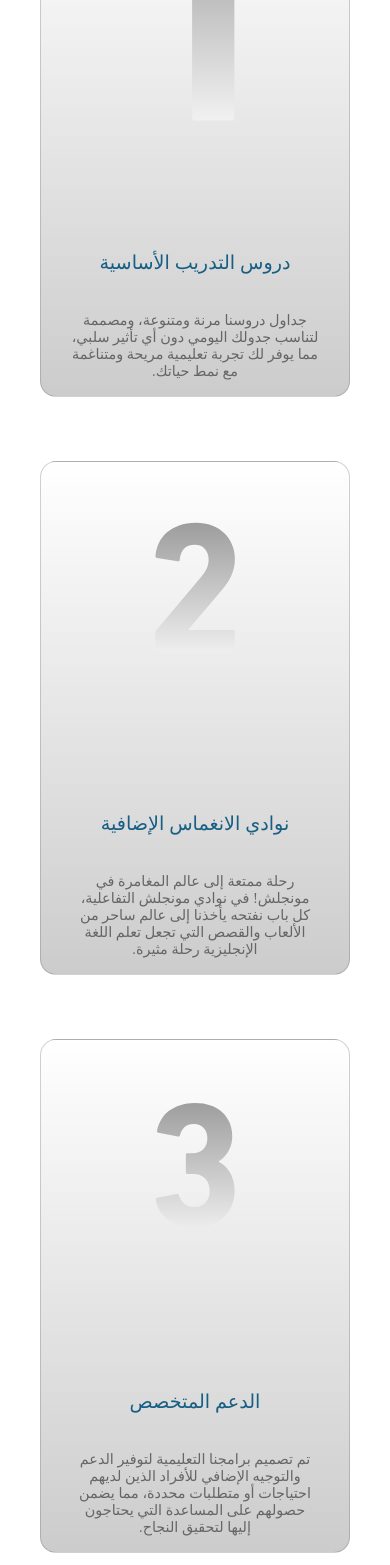
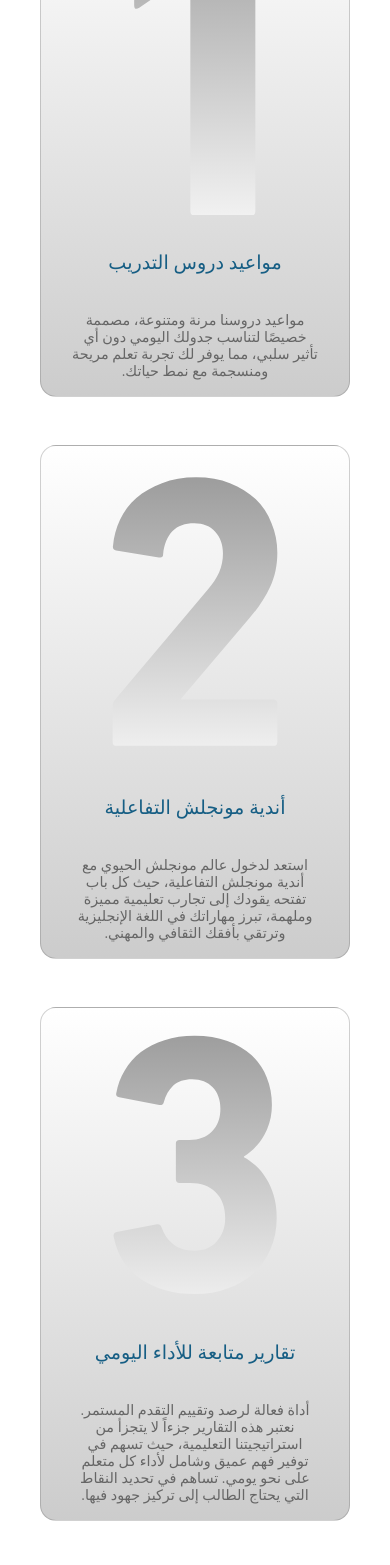
Before and after one commit to ZeinabAbdoo/monglish_adults, a Vue app: page / in a window 390 px wide. Shown: the part 1413-2978 px from the top of the page. Built offline with nearby package versions, Linux system fonts and the light colour scheme; no server answers; a web font is replaced by a local one.

Commit message:
Add the Full Edits in Section 2 in the AR $ EN versions

```diff
--- a/src/components/ar/AdultsSectionTwo.vue
+++ b/src/components/ar/AdultsSectionTwo.vue
@@ -17,9 +17,8 @@
             </linearGradient>
           </defs>
          </svg>
-        <h1>دروس التدريب الأساسية</h1>
-        <p>جداول دروسنا مرنة ومتنوعة، ومصممة لتناسب جدولك اليومي دون أي تأثير سلبي، مما يوفر لك تجربة تعليمية مريحة
-          ومتناغمة مع نمط حياتك.</p>
+        <h1>مواعيد دروس التدريب</h1>
+        <p>مواعيد دروسنا مرنة ومتنوعة، مصممة خصيصًا لتناسب جدولك اليومي دون أي تأثير سلبي، مما يوفر لك تجربة تعلم مريحة ومنسجمة مع نمط حياتك.</p>
       </div>
       <div class="sec2-card">
         <svg xmlns="http://www.w3.org/2000/svg" width="162" height="273" viewBox="0 0 162 263" fill="none">
@@ -34,9 +33,8 @@
             </linearGradient>
           </defs>
         </svg>
-        <h1>نوادي الانغماس الإضافية</h1>
-        <p>رحلة ممتعة إلى عالم المغامرة في مونجلش! في نوادي مونجلش التفاعلية، كل باب نفتحه يأخذنا إلى عالم ساحر من
-          الألعاب والقصص التي تجعل تعلم اللغة الإنجليزية رحلة مثيرة.</p>
+        <h1>أندية مونجلش التفاعلية</h1>
+        <p>استعد لدخول عالم مونجلش الحيوي مع أندية مونجلش التفاعلية، حيث كل باب تفتحه يقودك إلى تجارب تعليمية مميزة وملهمة، تبرز مهاراتك في اللغة الإنجليزية وترتقي بأفقك الثقافي والمهني.</p>
       </div>
       <div class="sec2-card">
         <svg xmlns="http://www.w3.org/2000/svg" width="162" height="273" viewBox="0 0 162 253" fill="none">
@@ -51,9 +49,8 @@
             </linearGradient>
           </defs>
         </svg>
-        <h1>الدعم المتخصص</h1>
-        <p>تم تصميم برامجنا التعليمية لتوفير الدعم والتوجيه الإضافي للأفراد الذين لديهم احتياجات أو متطلبات محددة، مما
-          يضمن حصولهم على المساعدة التي يحتاجون إليها لتحقيق النجاح.</p>
+        <h1>تقارير متابعة للأداء اليومي</h1>
+        <p>أداة فعالة لرصد وتقييم التقدم المستمر. نعتبر هذه التقارير جزءاً لا يتجزأ من استراتيجيتنا التعليمية، حيث تسهم في توفير فهم عميق وشامل لأداء كل متعلم على نحو يومي. تساهم في تحديد النقاط التي يحتاج الطالب إلى تركيز جهود فيها.</p>
       </div>
     </div>
   </div>
@@ -85,8 +82,8 @@ export default {
 .kids-sec2-cards {
   display: flex;
   justify-content: center;
-  gap: 3em;
-  padding: 6em 6em 0 6em;
+  gap: 2em;
+  padding: 4em 2em 0 2em;
   flex-wrap: wrap;
 }
 .sec2-card {
@@ -148,8 +145,9 @@ export default {
     font-size: 1.3em;
   }
   .sec2-card svg {
-    max-width: 80px;
-    margin-top: -2em;
+    max-width: 60%;
+    margin-top: 0;
+    margin-bottom: 0;
   }
   .sec2-card h1 {
     font-size: 1.2em;
--- a/src/components/en/AdultsSectionTwo.vue
+++ b/src/components/en/AdultsSectionTwo.vue
@@ -1,8 +1,9 @@
 <template>
   <!--Section Two Content-->
   <div class="kids-sec2">
-       <h1>مزايا دورات مونجلش
-       <br>تفتح أبواب المستقبل</h1>
+    <div class="kids-space">
+      <h1 >OUR DIPLOMA</h1>
+    </div>
     <div class="kids-sec2-cards">
       <div class="sec2-card">
         <svg xmlns="http://www.w3.org/2000/svg" width="106" height="272" viewBox="0 0 106 272" fill="none">
@@ -16,10 +17,10 @@
               <stop offset="1" stop-color="#F1F1F1"></stop>
             </linearGradient>
           </defs>
-         </svg>
-        <h1>دروس التدريب الأساسية</h1>
-        <p>جداول دروسنا مرنة ومتنوعة، ومصممة لتناسب جدولك اليومي دون أي تأثير سلبي، مما يوفر لك تجربة تعليمية مريحة
-          ومتناغمة مع نمط حياتك.</p>
+        </svg>
+        <h1>Basic Training Lessons</h1>
+        <p>Our lesson schedules are flexible and varied, tailored to fit your daily schedule without any negative
+          impact, providing you with a comfortable learning experience that is in harmony with your lifestyle.</p>
       </div>
       <div class="sec2-card">
         <svg xmlns="http://www.w3.org/2000/svg" width="162" height="273" viewBox="0 0 162 263" fill="none">
@@ -34,9 +35,9 @@
             </linearGradient>
           </defs>
         </svg>
-        <h1>نوادي الانغماس الإضافية</h1>
-        <p>رحلة ممتعة إلى عالم المغامرة في مونجلش! في نوادي مونجلش التفاعلية، كل باب نفتحه يأخذنا إلى عالم ساحر من
-          الألعاب والقصص التي تجعل تعلم اللغة الإنجليزية رحلة مثيرة.</p>
+        <h1>Additional Immersion Clubs</h1>
+        <p>A fun trip to the adventurous world of Monglish! At Munglish Interactive Clubs, every door we open takes us
+          to an enchanting world of games and stories that make learning English an exciting journey.</p>
       </div>
       <div class="sec2-card">
         <svg xmlns="http://www.w3.org/2000/svg" width="162" height="273" viewBox="0 0 162 253" fill="none">
@@ -51,9 +52,9 @@
             </linearGradient>
           </defs>
         </svg>
-        <h1>الدعم المتخصص</h1>
-        <p>تم تصميم برامجنا التعليمية لتوفير الدعم والتوجيه الإضافي للأفراد الذين لديهم احتياجات أو متطلبات محددة، مما
-          يضمن حصولهم على المساعدة التي يحتاجون إليها لتحقيق النجاح.</p>
+        <h1>Specialized Support</h1>
+        <p>Our educational programs are designed to provide additional support and guidance for individuals with
+          specific needs or requirements, ensuring they receive the help they need to succeed.</p>
       </div>
     </div>
   </div>
@@ -67,13 +68,13 @@ export default {
 
 <style scoped>
 .kids-sec2 {
-  direction: rtl;
   text-align: center;
   background-color: #fff;
   color: #165e84;
   font-family: 'DIN Next LT Arabic';
   font-weight: 500;
   padding: 1em;
+  direction: ltr;
 }
 .kids-sec2 h1 {
   font-family: 'DIN Next LT Arabic', sans-serif;
@@ -148,8 +149,9 @@ export default {
     font-size: 1.3em;
   }
   .sec2-card svg {
-    max-width: 80px;
-    margin-top: -2em;
+    max-width: 60%;
+    margin-top: 0;
+    margin-bottom: 0;
   }
   .sec2-card h1 {
     font-size: 1.2em;
```
